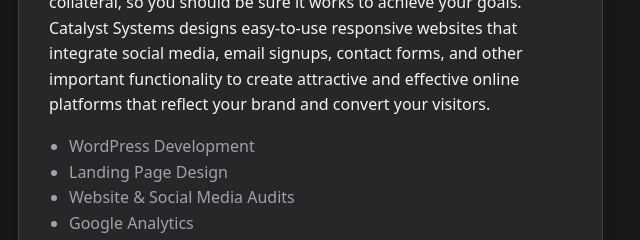
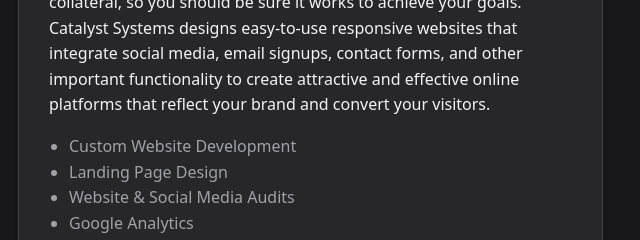
Before and after one commit to N3lsonyan/Catalyst-Systems, a plain HTML site: page index.html in a window 1280 px wide. Shown: the part 900-1140 px from the top of the page, 637-1277 px from the left. Drawn offline with Linux system fonts and the light colour scheme.

Commit message:
Change service from WordPress to Custom Website Development

```diff
--- a/index.html
+++ b/index.html
@@ -58,7 +58,7 @@
                         <p>Your website is probably your most important piece of online collateral, so you should be sure it works to achieve your goals.
                             Catalyst Systems designs easy-to-use responsive websites that integrate social media, email signups, contact forms, and other important functionality to create attractive and effective online platforms that reflect your brand and convert your visitors.</p>
                         <ul class="sub-list" style="list-style-type: disc; padding-left: 20px; color: var(--secondary-text);">
-                            <li>WordPress Development</li>
+                            <li>Custom Website Development</li>
                             <li>Landing Page Design</li>
                             <li>Website & Social Media Audits</li>
                             <li>Google Analytics</li>
```
